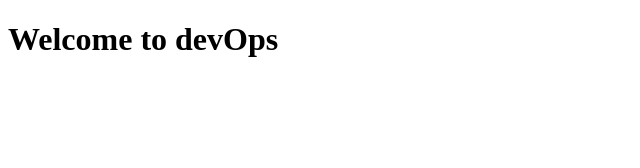
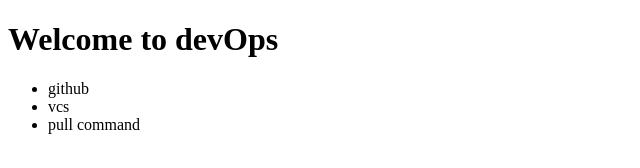
Before and after one commit to Heebrah/devOps_3mtt, a plain HTML site: page index.html in a window 1280 px wide. Shown: the whole page, without its empty margins (0-640 px from the left). Drawn offline with Linux system fonts and the light colour scheme.

Commit message:
update branch

```diff
--- a/index.html
+++ b/index.html
@@ -7,5 +7,12 @@
 </head>
 <body>
   <h1>Welcome to devOps</h1>
+  <nav>
+    <ul>
+      <li>github</li>
+      <li>vcs</li>
+      <li>pull command</li>
+    </ul>
+  </nav>
 </body>
 </html>
```
Also changed, not shown: 1 other file.
